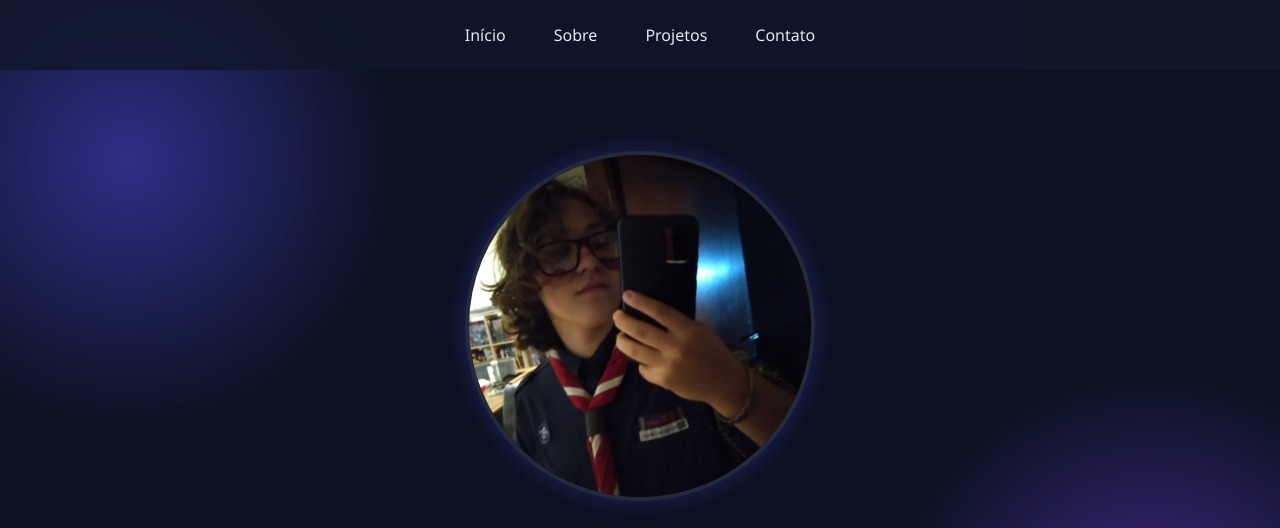
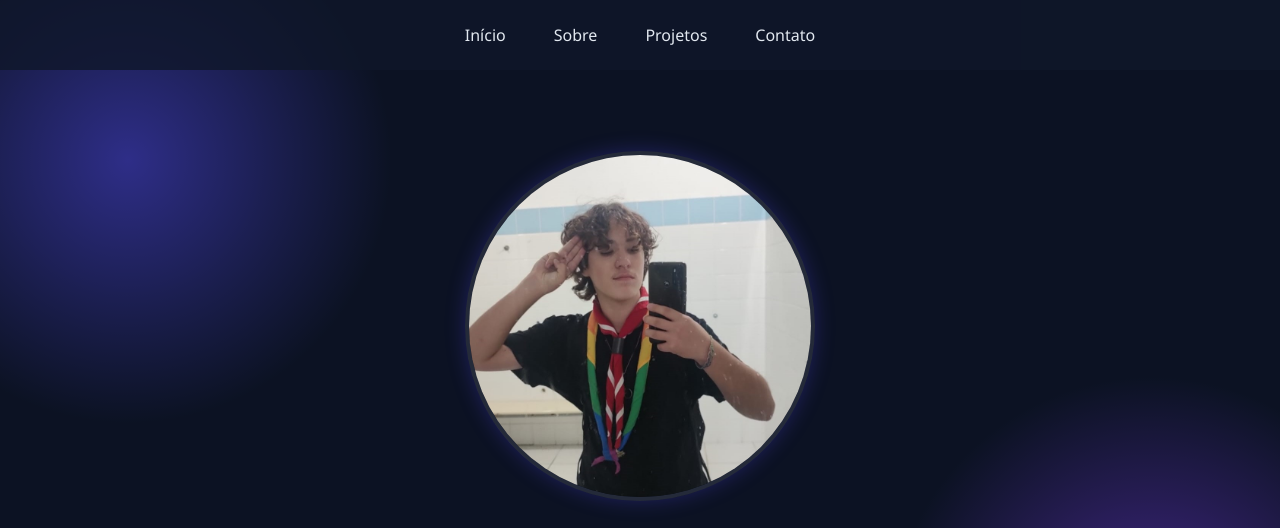
Before and after one commit to Belzito-crip/Meu_portifolio, a plain HTML site: page index.html in a window 1280 px wide. Shown: the top 528 px of the page. Drawn offline with Linux system fonts and the light colour scheme.

Commit message:
troca da foto de usuario

```diff
--- a/index.html
+++ b/index.html
@@ -29,7 +29,7 @@
     </nav>
 
     <main id="inicio" class="cabecalho">
-        <img src="img/BEL_KARAPAÃ.jpg" alt="Foto do israel"class="foto-perfil">
+        <img src="img/foto_belzito.jpg" alt="Foto do israel"class="foto-perfil">
         <h1>Israel Veloso de Jesus</h1>
         <p class="cabecalho-sub-titulo">Desenvolvedor Front-End e Designer</p>
     </main>
```
Also changed, not shown: img/foto_belzito.jpg (added).
